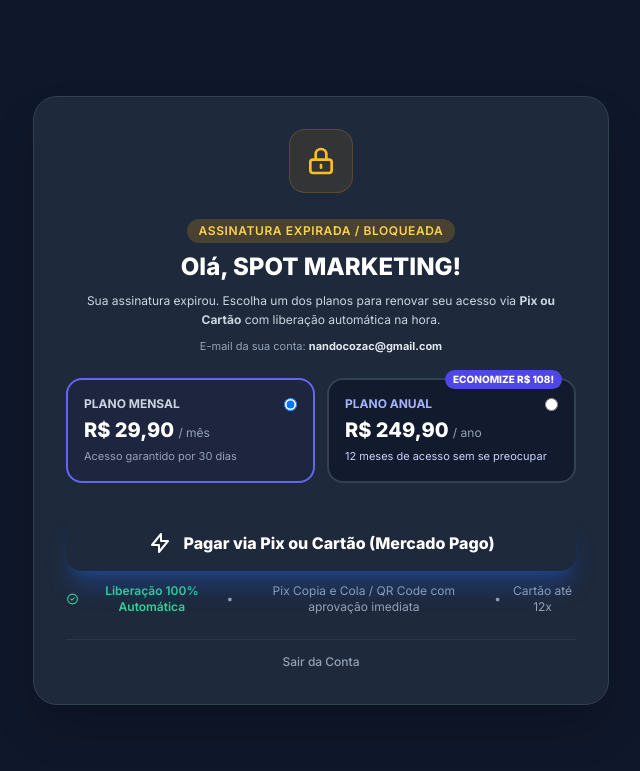
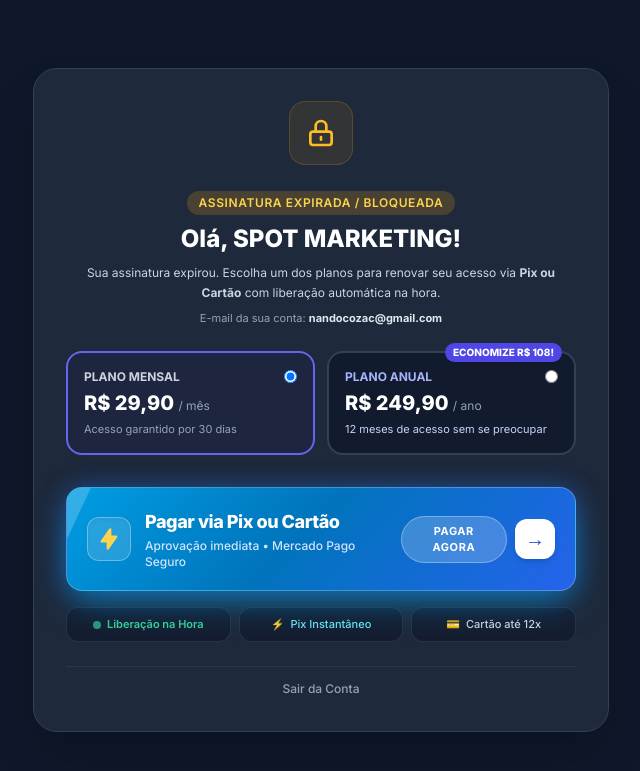
Before and after one commit to nandocozac/painel-gestao, a Flask app: template templates/bloqueado.html in a window 1280 px wide. Shown: the top 771 px of the page, without its empty margins (319-959 px from the left). Run offline with Flask 3, Linux system fonts and the light colour scheme; the template is opened without the code that fills it: values that come from a table or form of the project are taken from there, others are empty; data comes from the database, SQL or seed files in the repository; some libraries are stand-ins or nearby versions.

Commit message:
style: reformular botao de pagamento com gradiente vibrante oficial do Mercado Pago, efeito de brilho e design senior ultra-profissional

```diff
--- a/templates/bloqueado.html
+++ b/templates/bloqueado.html
@@ -97,25 +97,54 @@
                     <input type="hidden" name="plano" id="input-plano-mp" value="MENSAL">
                     <input type="hidden" name="tipo_plano" value="BASICO">
                     <button type="submit"
-                        class="w-full bg-linear-to-r from-blue-600 via-indigo-600 to-blue-700 hover:from-blue-500 hover:to-indigo-500 text-white font-extrabold py-4 px-6 rounded-2xl shadow-xl shadow-blue-600/30 transition transform hover:-translate-y-0.5 flex items-center justify-center gap-3 text-base cursor-pointer">
-                        <svg class="w-6 h-6 shrink-0" fill="none" stroke="currentColor" viewBox="0 0 24 24">
-                            <path stroke-linecap="round" stroke-linejoin="round" stroke-width="2" d="M13 10V3L4 14h7v7l9-11h-7z" />
-                        </svg>
-                        <span>Pagar via Pix ou Cartão (Mercado Pago)</span>
+                        class="w-full relative group overflow-hidden rounded-2xl p-4 sm:p-5 text-white font-extrabold transition-all duration-300 transform hover:-translate-y-1 hover:shadow-2xl cursor-pointer"
+                        style="background: linear-gradient(135deg, #009EE3 0%, #0074BC 45%, #2563EB 100%); box-shadow: 0 14px 35px -6px rgba(0, 158, 227, 0.65), 0 0 25px rgba(37, 99, 235, 0.4); border: 1px solid rgba(255, 255, 255, 0.25);">
+
+                        <!-- Efeito de brilho/shimmer no hover -->
+                        <div class="absolute inset-0 w-1/2 h-full bg-white/20 skew-x-[-25deg] -translate-x-full group-hover:translate-x-[300%] transition-transform duration-1000 ease-out pointer-events-none"></div>
+
+                        <div class="relative flex items-center justify-between gap-3">
+                            <div class="flex items-center gap-3.5 text-left">
+                                <div class="w-11 h-11 rounded-xl bg-white/15 backdrop-blur-md border border-white/30 flex items-center justify-center shrink-0 shadow-inner">
+                                    <svg class="w-6 h-6 text-amber-300" fill="currentColor" viewBox="0 0 20 20">
+                                        <path fill-rule="evenodd" d="M11.3 1.046A1 1 0 0112 2v5h4a1 1 0 01.82 1.573l-7 10A1 1 0 018 18v-5H4a1 1 0 01-.82-1.573l7-10a1 1 0 011.12-.38z" clip-rule="evenodd" />
+                                    </svg>
+                                </div>
+                                <div>
+                                    <span class="block text-base sm:text-lg font-black tracking-tight text-white leading-tight drop-shadow-sm">
+                                        Pagar via Pix ou Cartão
+                                    </span>
+                                    <span class="block text-[11px] sm:text-xs text-blue-100 font-medium mt-0.5 opacity-95">
+                                        Aprovação imediata • Mercado Pago Seguro
+                                    </span>
+                                </div>
+                            </div>
+
+                            <div class="flex items-center gap-2">
+                                <span class="hidden sm:inline-block text-[11px] font-bold bg-white/20 border border-white/30 px-3 py-1.5 rounded-full text-white tracking-wider uppercase">
+                                    Pagar Agora
+                                </span>
+                                <div class="w-10 h-10 rounded-xl bg-white text-blue-700 flex items-center justify-center font-black text-xl group-hover:translate-x-1 transition-transform shadow-md shrink-0">
+                                    →
+                                </div>
+                            </div>
+                        </div>
                     </button>
                 </form>
 
-                <div class="flex flex-col sm:flex-row items-center justify-center gap-2 text-xs text-slate-400">
-                    <span class="inline-flex items-center gap-1.5 text-emerald-400 font-semibold">
-                        <svg class="w-4 h-4" fill="none" stroke="currentColor" viewBox="0 0 24 24">
-                            <path stroke-linecap="round" stroke-linejoin="round" stroke-width="2" d="M9 12l2 2 4-4m6 2a9 9 0 11-18 0 9 9 0 0118 0z" />
-                        </svg>
-                        Liberação 100% Automática
-                    </span>
-                    <span class="hidden sm:inline">•</span>
-                    <span>Pix Copia e Cola / QR Code com aprovação imediata</span>
-                    <span class="hidden sm:inline">•</span>
-                    <span>Cartão até 12x</span>
+                <div class="grid grid-cols-3 gap-2 text-center pt-1">
+                    <div class="py-2 px-1 rounded-xl bg-slate-900/60 border border-slate-700/60 flex items-center justify-center gap-1.5 text-[11px] text-emerald-400 font-semibold">
+                        <span class="w-2 h-2 rounded-full bg-emerald-400 animate-pulse shrink-0"></span>
+                        <span class="truncate">Liberação na Hora</span>
+                    </div>
+                    <div class="py-2 px-1 rounded-xl bg-slate-900/60 border border-slate-700/60 flex items-center justify-center gap-1.5 text-[11px] text-cyan-300 font-medium">
+                        <span>⚡</span>
+                        <span class="truncate">Pix Instantâneo</span>
+                    </div>
+                    <div class="py-2 px-1 rounded-xl bg-slate-900/60 border border-slate-700/60 flex items-center justify-center gap-1.5 text-[11px] text-slate-300 font-medium">
+                        <span>💳</span>
+                        <span class="truncate">Cartão até 12x</span>
+                    </div>
                 </div>
             </div>
 
```
